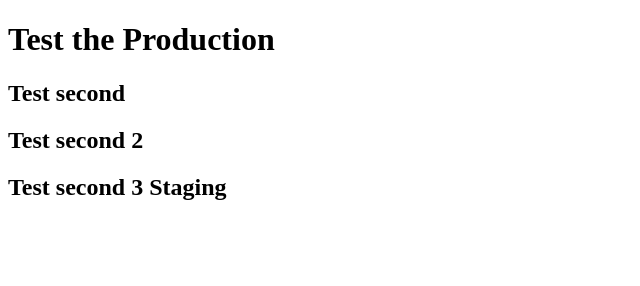
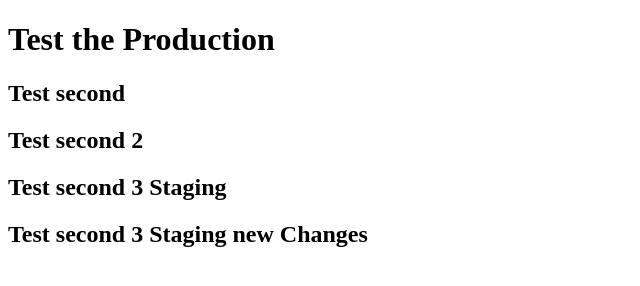
Before and after one commit to Rajeshkprajapati/TestSample, a plain HTML site: page Index.html in a window 1280 px wide. Shown: the whole page, without its empty margins (0-640 px from the left). Drawn offline with Linux system fonts and the light colour scheme.

Commit message:
New Changes in Staging Branch

```diff
--- a/Index.html
+++ b/Index.html
@@ -10,5 +10,6 @@
     <h2>Test second</h2>
     <h2>Test second 2</h2>
     <h2>Test second 3 Staging</h2>
+    <h2>Test second 3 Staging new Changes</h2>
 </body>
 </html>
```
